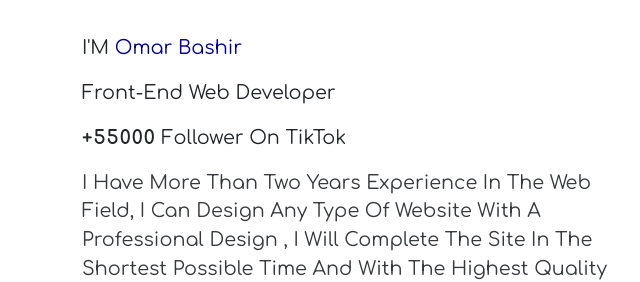
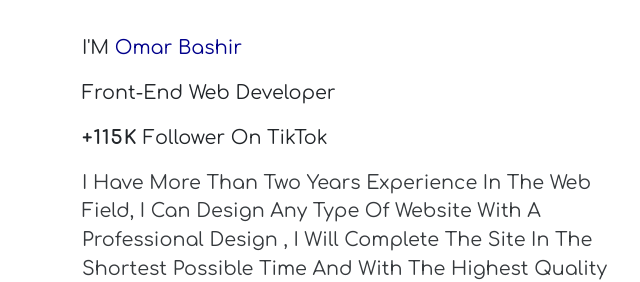
Before and after one commit to horastech/portfolio, a plain HTML site: page index.html in a window 1280 px wide. Shown: the part 1386-1668 px from the top of the page, 0-640 px from the left. Drawn offline with nearby package versions, Linux system fonts and the light colour scheme.

Commit message:
Update index.html

```diff
--- a/index.html
+++ b/index.html
@@ -107,7 +107,7 @@
                                 Bashir</span></p>
                         <p class="wow animate__fadeInLeft" data-wow-delay=".8s">Front-End Web Developer</p>
                         <p class="wow animate__fadeInLeft" data-wow-delay="1.1s"><span
-                                style="letter-spacing: 1px ; font-weight: bold ;">+55000</span> Follower On TikTok</p>
+                                style="letter-spacing: 1px ; font-weight: bold ;">+115K</span> Follower On TikTok</p>
                         <p class="wow animate__fadeInLeft" data-wow-delay="1.4s"
                             style="text-transform: capitalize ; margin-top: 10px; opacity: .9;">I have more than two
                             years experience in the web field, I can design any type of website with a professional
```
